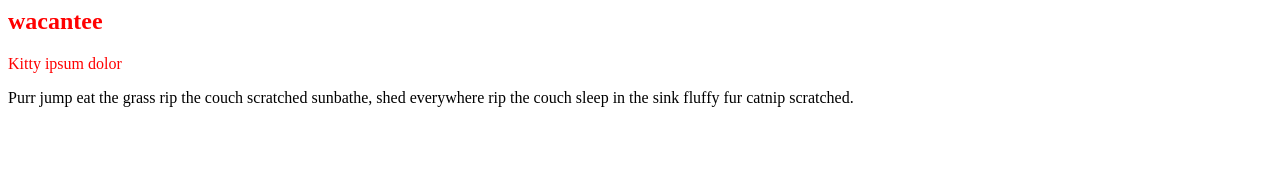
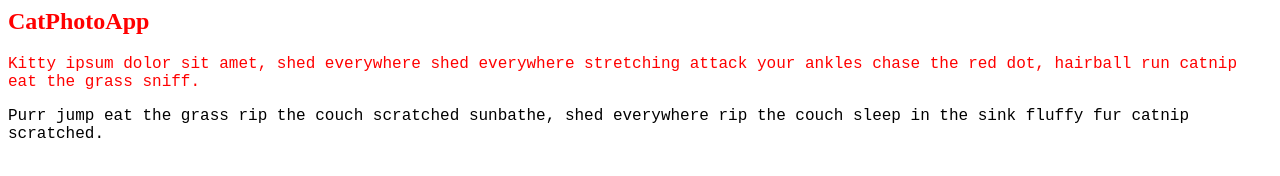
Before and after one commit to wacantee/wacamektee, a plain HTML site: page index.html in a window 1280 px wide. Drawn offline with Linux system fonts and the light colour scheme.

```diff
--- a/index.html
+++ b/index.html
@@ -2,12 +2,14 @@
   .red-text {
     color: red;
   }
-  p{
+
+  p {
     font-size: 16px;
+    font-family: Monospace;
   }
 </style>
 
-<h2 class="red-text">wacantee</h2>
+<h2 class="red-text">CatPhotoApp</h2>
 
-<p class="red-text">Kitty ipsum dolor</p>
+<p class="red-text">Kitty ipsum dolor sit amet, shed everywhere shed everywhere stretching attack your ankles chase the red dot, hairball run catnip eat the grass sniff.</p>
 <p>Purr jump eat the grass rip the couch scratched sunbathe, shed everywhere rip the couch sleep in the sink fluffy fur catnip scratched.</p>
```
